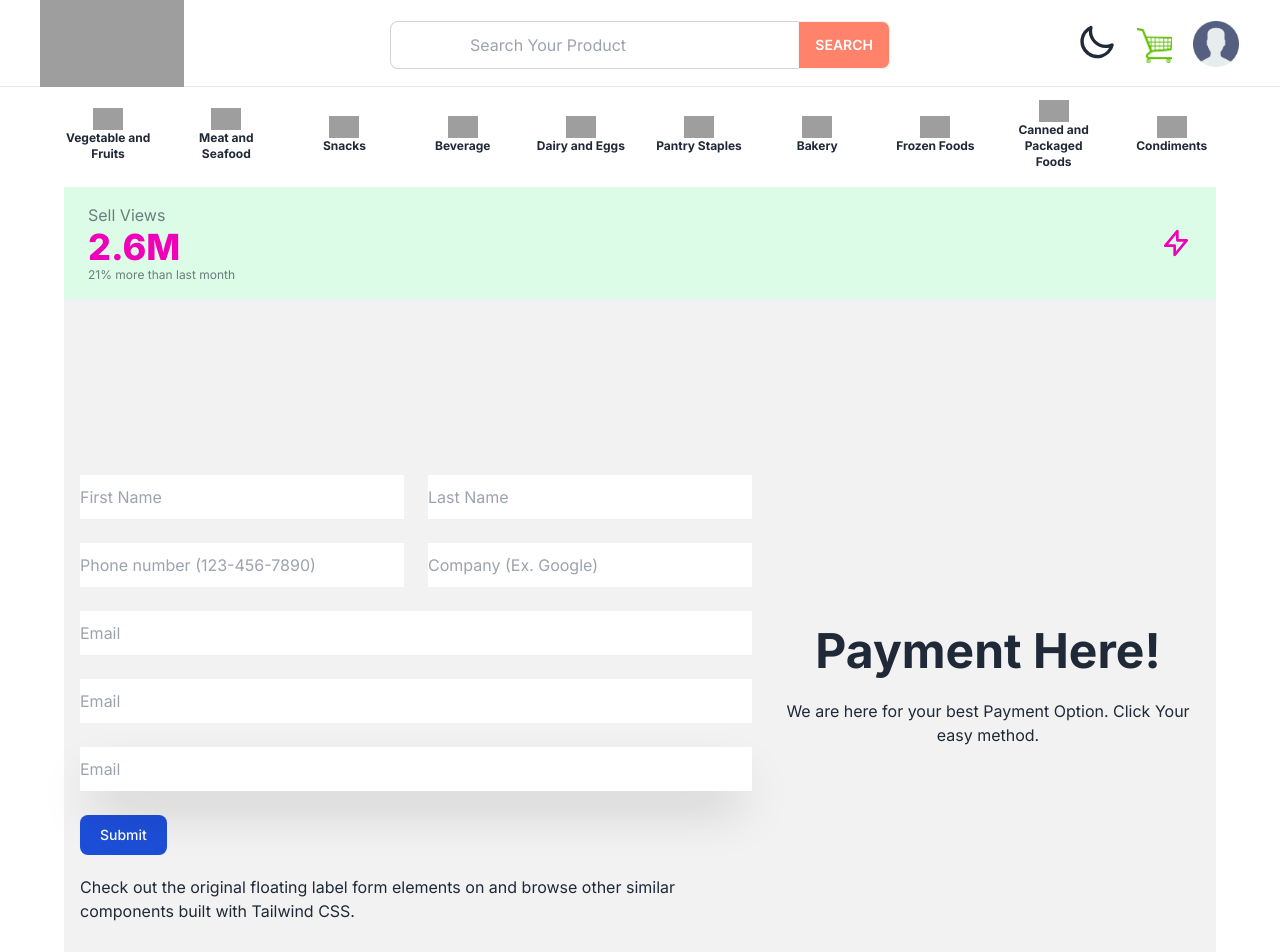
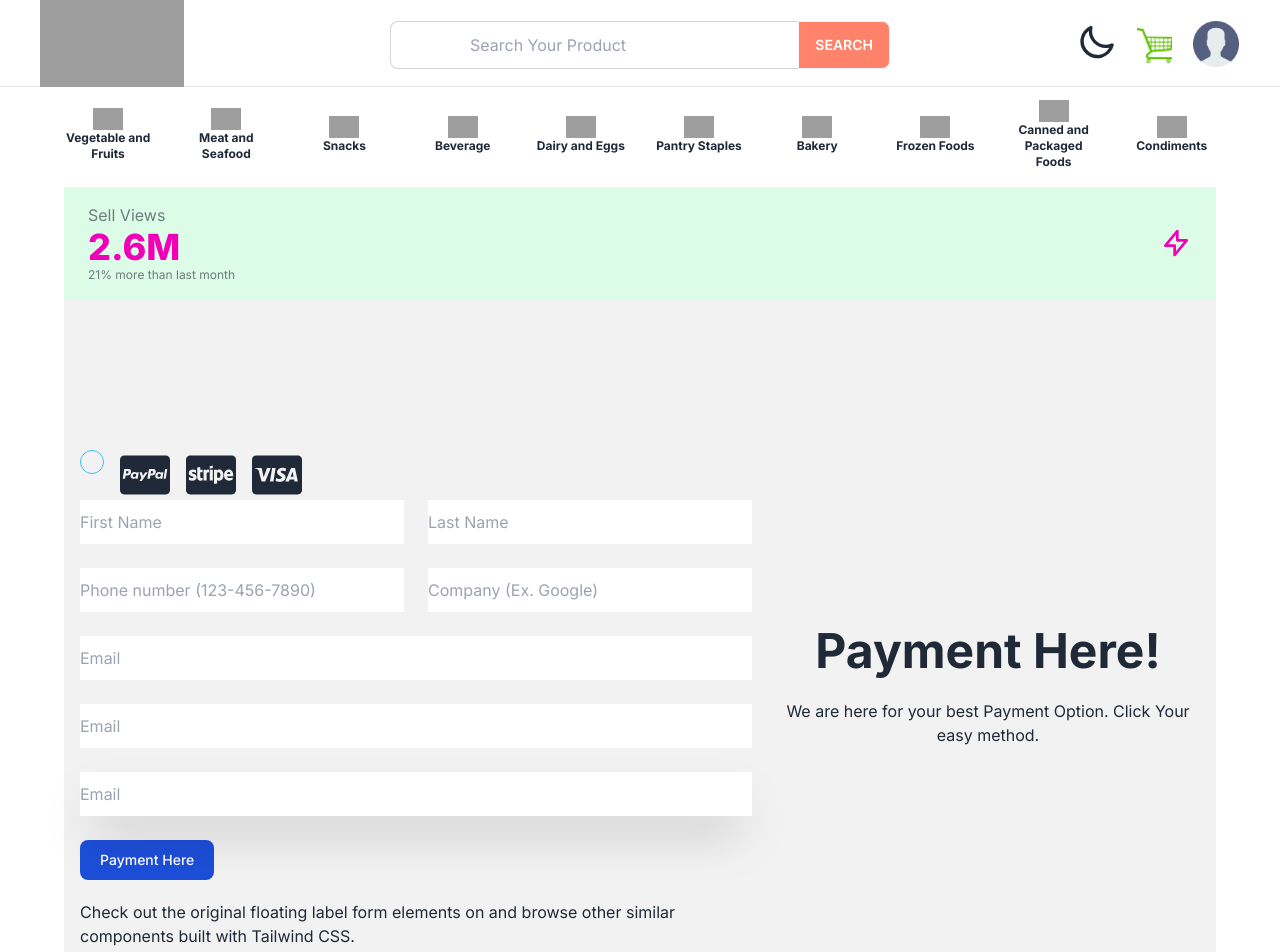
Before and after one commit to SagorAhamed251245/HatMart_client, a Next.js app: page /payment in a window 1280 px wide. Shown: the top 952 px of the page. Built offline with nearby package versions, Linux system fonts and the light colour scheme; grey boxes are pictures that could not be loaded.

Commit message:
icon added

```diff
--- a/src/app/(primaryLayout)/payment/page.js
+++ b/src/app/(primaryLayout)/payment/page.js
@@ -19,7 +19,9 @@ const PaymentPage = () => {
       <h1 className="text-5xl font-bold">Payment Here!</h1>
       <p className="py-6">We are here for your best  Payment Option.
       Click Your easy method.</p>
+
     </div>
+
     <CheckoutForm/>
   </div>
 </div>
--- a/src/components/PaymentPage/Checkout.css
+++ /dev/null
@@ -1,141 +0,0 @@
-/* These styles are used if a demo specific stylesheet is not present */
-
-*,
-*:before,
-*:after {
-  box-sizing: border-box;
-}
-
-body,
-html {
-  background-color: #f6f9fc;
-  font-size: 18px;
-  font-family: Helvetica Neue, Helvetica, Arial, sans-serif;
-}
-
-form {
-  max-width: 800px;
-  margin: 80px auto;
-}
-
-label {
-  color: #6b7c93;
-  font-weight: 300;
-  letter-spacing: 0.025em;
-  margin-top: 16px;
-  display: block;
-}
-
-button {
-  white-space: nowrap;
-  border: 0;
-  outline: 0;
-  display: inline-block;
-  height: 40px;
-  line-height: 40px;
-  padding: 0 14px;
-  box-shadow: 0 4px 6px rgba(50, 50, 93, 0.11), 0 1px 3px rgba(0, 0, 0, 0.08);
-  color: #fff;
-  border-radius: 4px;
-  font-size: 15px;
-  font-weight: 600;
-  text-transform: uppercase;
-  letter-spacing: 0.025em;
-  background-color: #6772e5;
-  text-decoration: none;
-  -webkit-transition: all 150ms ease;
-  transition: all 150ms ease;
-  margin-top: 10px;
-}
-
-button:hover {
-  color: #fff;
-  cursor: pointer;
-  background-color: #7795f8;
-  transform: translateY(-1px);
-  box-shadow: 0 7px 14px rgba(50, 50, 93, 0.1), 0 3px 6px rgba(0, 0, 0, 0.08);
-}
-
-button[disabled] {
-  opacity: 0.6;
-}
-
-input,
-select {
-  display: block;
-  border: none;
-  font-size: 18px;
-  margin: 10px 0 20px 0;
-  max-width: 100%;
-  padding: 10px 14px;
-  box-shadow: rgba(50, 50, 93, 0.14902) 0px 1px 3px,
-    rgba(0, 0, 0, 0.0196078) 0px 1px 0px;
-  border-radius: 4px;
-  background: white;
-  color: #424770;
-  letter-spacing: 0.025em;
-  width: 500px;
-}
-
-input::placeholder {
-  color: #aab7c4;
-}
-
-.result,
-.error {
-  font-size: 16px;
-  font-weight: bold;
-  margin-top: 10px;
-  margin-bottom: 20px;
-}
-
-.error {
-  color: #e4584c;
-}
-
-.result {
-  color: #666ee8;
-}
-
-/*
-The StripeElement class is applied to the Element container by default.
-More info: https://stripe.com/docs/stripe-js/reference#element-options
-*/
-
-.StripeElement,
-.StripeElementIdeal,
-.StripeElementP24,
-.StripeElementEPS,
-.StripeElementFpx {
-  display: block;
-  margin: 10px 0 20px 0;
-  max-width: 500px;
-  padding: 10px 14px;
-  box-shadow: rgba(50, 50, 93, 0.14902) 0px 1px 3px,
-    rgba(0, 0, 0, 0.0196078) 0px 1px 0px;
-  border-radius: 4px;
-  background: white;
-}
-
-.StripeElement--focus,
-.StripeElementIdeal--focus,
-.StripeElementP24--focus,
-.StripeElementEPS--focus,
-.StripeElementFpx--focus {
-  box-shadow: rgba(50, 50, 93, 0.109804) 0px 4px 6px,
-    rgba(0, 0, 0, 0.0784314) 0px 1px 3px;
-  -webkit-transition: all 150ms ease;
-  transition: all 150ms ease;
-}
-
-.StripeElement.loading {
-  height: 41.6px;
-  opacity: 0.6;
-}
-
-.StripeElementIdeal,
-.StripeElementP24,
-.StripeElementEPS,
-.StripeElementFpx {
-  padding: 0;
-}
--- a/src/components/PaymentPage/CheckoutForm.jsx
+++ b/src/components/PaymentPage/CheckoutForm.jsx
@@ -1,6 +1,7 @@
 'use client'
 import React from 'react';
 import { useForm } from 'react-hook-form';
+import IconPage from './IconPage';
 
 
 const CheckoutForm = () => {
@@ -12,6 +13,7 @@ const CheckoutForm = () => {
 
   return (
     <div className="max-w-2xl mx-auto ">
+      <IconPage/>
       <form onSubmit={handleSubmit(onSubmit)}>
         <div className="grid xl:grid-cols-2 xl:gap-6">
           <div className="relative z-0 mb-6 w-full group">
@@ -73,13 +75,13 @@ const CheckoutForm = () => {
 
         </div>
         <button
-          type="submit"
           className="text-white bg-blue-700 hover:bg-blue-800 focus:ring-4 focus:ring-blue-300 font-medium rounded-lg text-sm w-full sm:w-auto px-5 py-2.5 text-center dark:bg-blue-600 dark:hover:bg-blue-700 dark:focus:ring-blue-800"
         >
-          Submit
+          Payment Here
         </button>
       </form>
       <p className="mt-5">
+
         Check out the original floating label form elements on and browse other
         similar components built with Tailwind CSS.
       </p>
--- /dev/null
+++ b/src/components/PaymentPage/IconPage.jsx
@@ -0,0 +1,16 @@
+import React from 'react';
+import { FaCcPaypal, FaCcStripe, FaCcVisa } from "react-icons/fa";
+
+
+const IconPage = () => {
+    return (
+        <div className='flex gap-4'>
+            <input type="radio" name="radio-7" className="radio radio-info" />
+            <FaCcPaypal className='w-[50px] h-[50px] '/>
+            <FaCcStripe className='w-[50px] h-[50px]'/>
+            <FaCcVisa className='w-[50px] h-[50px]'/>
+        </div>
+    );
+};
+
+export default IconPage;
```
